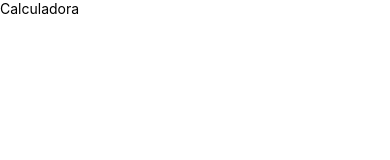
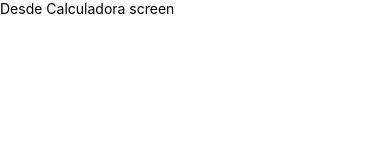
Before and after one commit to Nehemias-Munoz/RN-Calculadora-IOS, a React Native app: screen / in a window 390 px wide. Shown: the top 160 px of the page. Built offline with nearby package versions, Linux system fonts and the light colour scheme.

Commit message:
Agregado safeAreaView

```diff
--- a/App.tsx
+++ b/App.tsx
@@ -1,17 +1,15 @@
  import React from 'react';
  import {
-   StatusBar,
-   StyleSheet,
-   Text,
-   View,
+   SafeAreaView,
  } from 'react-native';
+import CalculadoraScreen from './src/screens/CalculadoraScreen';
 
  const App = () => {
 
    return (
-     <View>
-       <Text>Calculadora</Text>
-     </View>
+     <SafeAreaView>
+       <CalculadoraScreen/>
+     </SafeAreaView>
 
    );
  };
--- a/src/screens/CalculadoraScreen.tsx
+++ b/src/screens/CalculadoraScreen.tsx
@@ -1,3 +1,4 @@
+import React from 'react';
 import { Text, View } from "react-native";
 
 const CalculadoraScreen = () => {
```
